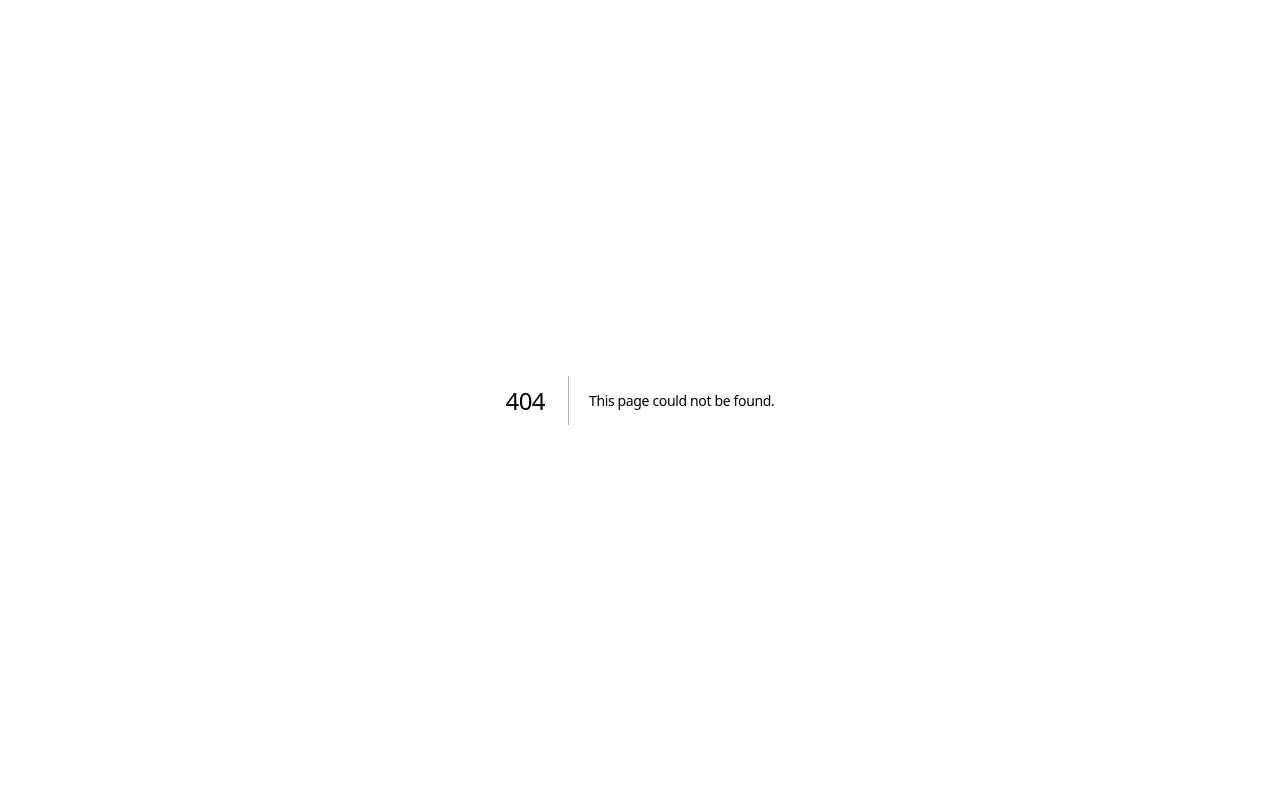
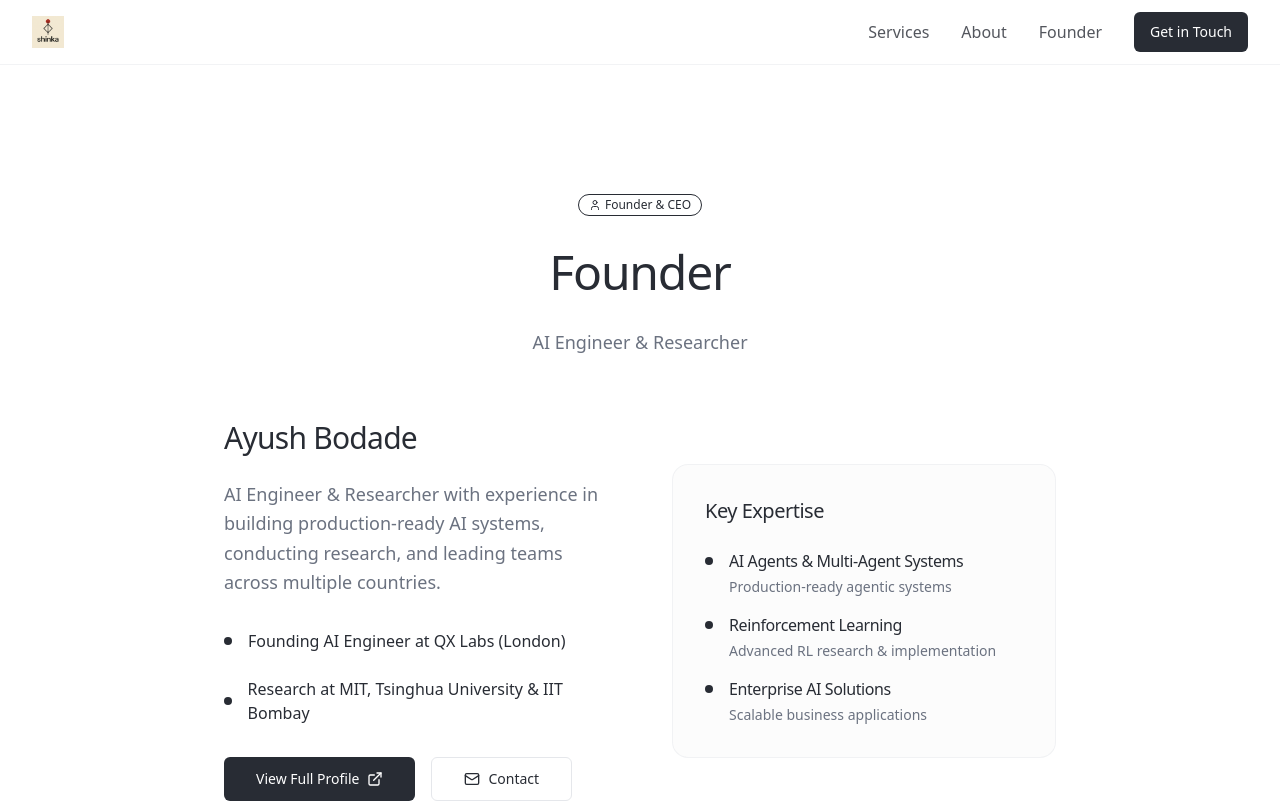
Before and after one commit to shinkahq/shinka-website, a Next.js app: page /founder in a window 1280 px wide. Before the commit this address had no page. Shown: the top 803 px of the page. Built offline with nearby package versions, Linux system fonts and the light colour scheme.

Commit message:
📄 feat: add new founder page to sitemap for improved navigation

```diff
--- /dev/null
+++ b/app/founder/page.tsx
@@ -0,0 +1,145 @@
+import { Button } from "@/components/ui/button"
+import { Card, CardContent } from "@/components/ui/card"
+import { Badge } from "@/components/ui/badge"
+import { ArrowRight, User, Mail, ExternalLink } from "lucide-react"
+import Image from "next/image"
+
+export default function FounderPage() {
+  return (
+    <div className="min-h-screen bg-background">
+      {/* Navigation */}
+      <nav className="border-b border-border/50 bg-background/80 backdrop-blur-sm sticky top-0 z-50">
+        <div className="max-w-7xl mx-auto px-4 sm:px-6 lg:px-8">
+          <div className="flex justify-between items-center h-16">
+            <div className="flex items-center space-x-3">
+              <Image src="/shinka-logo.png" alt="Shinka" width={120} height={40} className="h-8 w-auto" />
+            </div>
+            <div className="hidden md:flex items-center space-x-8">
+              <a href="/#services" className="text-foreground/80 hover:text-foreground transition-colors font-medium">
+                Services
+              </a>
+              <a href="/#about" className="text-foreground/80 hover:text-foreground transition-colors font-medium">
+                About
+              </a>
+              <a href="/founder" className="text-foreground/80 hover:text-foreground transition-colors font-medium">
+                Founder
+              </a>
+              <Button className="bg-foreground hover:bg-foreground/90 text-background font-medium">
+                <a href="/#contact" className="text-background hover:text-background">
+                  Get in Touch
+                </a>
+              </Button>
+            </div>
+          </div>
+        </div>
+      </nav>
+
+      {/* Founder Section */}
+      <section className="py-24 lg:py-32">
+        <div className="max-w-4xl mx-auto px-4 sm:px-6 lg:px-8">
+          <div className="text-center mb-16">
+            <Badge variant="outline" className="mb-8 border-foreground text-foreground font-medium">
+              <User className="w-3 h-3 mr-1" />
+              Founder & CEO
+            </Badge>
+            <h1 className="text-4xl lg:text-5xl font-medium text-foreground mb-8 tracking-tight">
+              Founder
+            </h1>
+            <p className="text-lg text-muted-foreground max-w-2xl mx-auto font-light">
+              AI Engineer & Researcher
+            </p>
+          </div>
+
+          <div className="grid lg:grid-cols-2 gap-16 items-center">
+            <div>
+              <h2 className="text-3xl font-medium text-foreground mb-6 tracking-tight">Ayush Bodade</h2>
+              <p className="text-lg text-muted-foreground mb-8 leading-relaxed font-light">
+                AI Engineer & Researcher with experience in building production-ready AI systems,
+                conducting research, and leading teams across multiple countries.
+              </p>
+
+              <div className="space-y-6 mb-8">
+                <div className="flex items-center space-x-4">
+                  <div className="w-2 h-2 bg-foreground rounded-full"></div>
+                  <span className="text-foreground font-medium">Founding AI Engineer at QX Labs (London)</span>
+                </div>
+                <div className="flex items-center space-x-4">
+                  <div className="w-2 h-2 bg-foreground rounded-full"></div>
+                  <span className="text-foreground font-medium">Research at MIT, Tsinghua University & IIT Bombay</span>
+                </div>
+              </div>
+
+              <div className="flex flex-col sm:flex-row gap-4">
+                <Button size="lg" className="bg-foreground hover:bg-foreground/90 text-background font-medium">
+                  <a
+                    href="http://ayush-ai-hq.vercel.app/"
+                    target="_blank"
+                    rel="noopener noreferrer"
+                    className="flex items-center text-background hover:text-background"
+                  >
+                    View Full Profile
+                    <ExternalLink className="ml-2 h-4 w-4" />
+                  </a>
+                </Button>
+                <Button
+                  size="lg"
+                  variant="outline"
+                  className="border-border text-foreground hover:bg-muted font-medium"
+                >
+                  <a href="mailto:ayushbodade1@gmail.com" className="flex items-center text-foreground hover:text-foreground">
+                    <Mail className="mr-2 h-4 w-4" />
+                    Contact
+                  </a>
+                </Button>
+              </div>
+            </div>
+
+            <div className="bg-muted/30 rounded-2xl p-8 border border-border/50">
+              <div className="space-y-6">
+                <h3 className="text-xl font-medium text-foreground mb-4">Key Expertise</h3>
+                <div className="space-y-4">
+                  <div className="flex items-start space-x-4">
+                    <div className="w-2 h-2 bg-foreground rounded-full mt-2"></div>
+                    <div>
+                      <h4 className="font-medium text-foreground mb-1">AI Agents & Multi-Agent Systems</h4>
+                      <p className="text-muted-foreground font-light text-sm">Production-ready agentic systems</p>
+                    </div>
+                  </div>
+                  <div className="flex items-start space-x-4">
+                    <div className="w-2 h-2 bg-foreground rounded-full mt-2"></div>
+                    <div>
+                      <h4 className="font-medium text-foreground mb-1">Reinforcement Learning</h4>
+                      <p className="text-muted-foreground font-light text-sm">Advanced RL research & implementation</p>
+                    </div>
+                  </div>
+                  <div className="flex items-start space-x-4">
+                    <div className="w-2 h-2 bg-foreground rounded-full mt-2"></div>
+                    <div>
+                      <h4 className="font-medium text-foreground mb-1">Enterprise AI Solutions</h4>
+                      <p className="text-muted-foreground font-light text-sm">Scalable business applications</p>
+                    </div>
+                  </div>
+                </div>
+              </div>
+            </div>
+          </div>
+        </div>
+      </section>
+
+      {/* Footer */}
+      <footer className="border-t border-border/30 py-8">
+        <div className="max-w-7xl mx-auto px-4 sm:px-6 lg:px-8">
+          <div className="flex items-center justify-between">
+            <div className="flex items-center space-x-4">
+              <Image src="/shinka-logo.png" alt="Shinka" width={80} height={32} className="h-6 w-auto" />
+              <div className="text-muted-foreground text-sm font-light">© 2024 Shinka. Building the future of enterprise AI.</div>
+            </div>
+            <div className="text-muted-foreground text-sm font-light">
+              <a href="/" className="hover:text-foreground transition-colors">Back to Home</a>
+            </div>
+          </div>
+        </div>
+      </footer>
+    </div>
+  )
+}
--- a/app/page.tsx
+++ b/app/page.tsx
@@ -20,6 +20,9 @@ export default function Home() {
               </a>
               <a href="#about" className="text-foreground/80 hover:text-foreground transition-colors font-medium">
                 About
+              </a>
+              <a href="/founder" className="text-foreground/80 hover:text-foreground transition-colors font-medium">
+                Founder
               </a>
               <Button className="bg-foreground hover:bg-foreground/90 text-background font-medium">
                 <a href="#contact" className="text-background hover:text-background">
--- a/app/sitemap.ts
+++ b/app/sitemap.ts
@@ -13,6 +13,12 @@ export default function sitemap(): MetadataRoute.Sitemap {
       lastModified: currentDate,
       changeFrequency: 'monthly',
       priority: 1,
+    },
+    {
+      url: `${baseUrl}/founder`,
+      lastModified: currentDate,
+      changeFrequency: 'monthly',
+      priority: 0.8,
     },
     {
       url: `${baseUrl}/#services`,
```
